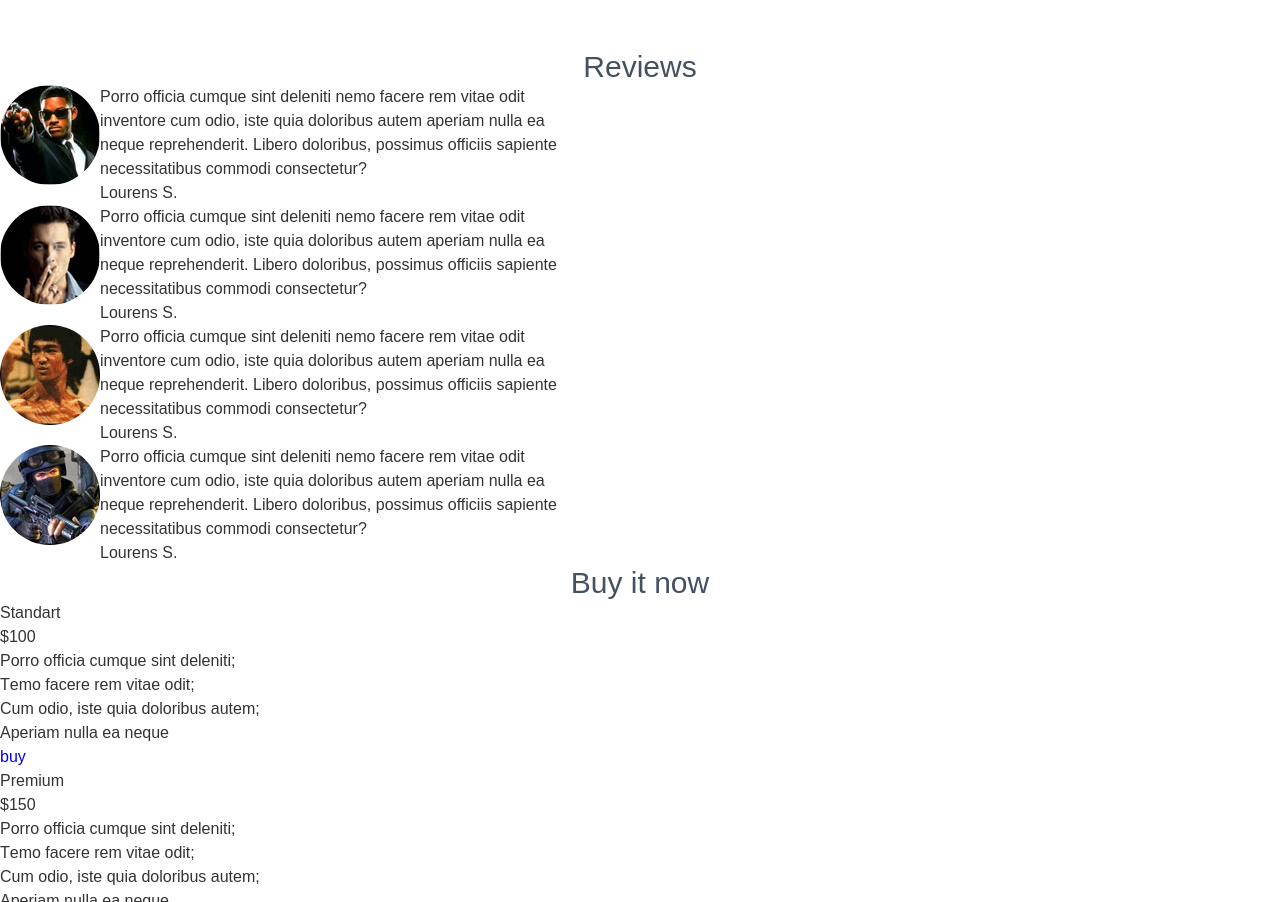
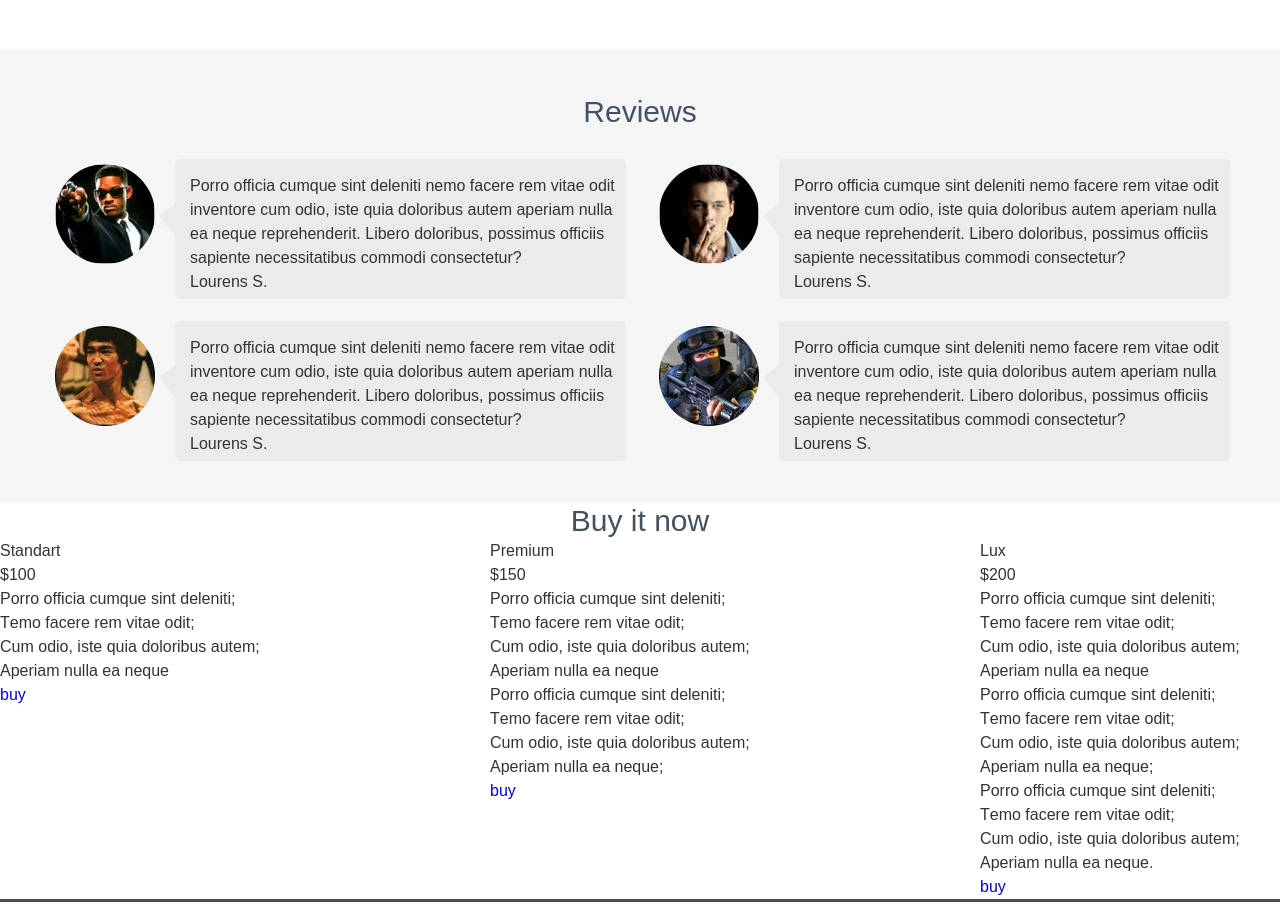
Before and after one commit to youngFrontendDeveloper/Lerning-HTML5-CSS3-source, a website: page src/index.html in a window 1280 px wide. Shown: the part 1788-2690 px from the top of the page. Drawn offline with nearby package versions, Linux system fonts and the light colour scheme; files that its build step writes are made by us from their sources.

Commit message:
Написала стили для Screenshots

```diff
--- a/src/index.html
+++ b/src/index.html
@@ -106,7 +106,7 @@
   <section class="scrinshots">
     <div class="container scrinshots__wrapper d-flex">
       <h2 class="title scrinshots__title">Screenshots</h2>
-      <figure class="description d-flex">
+      <figure class="description">
         <img class="description__img" src="img/1.jpg" alt="Изображение">
         <figcaption class="description__title">The description for the image
           <span class="description__body">Pariatur iure ab sunt nesciunt, quibusdam odio iste cumque itaque, ipsa vel
@@ -114,7 +114,7 @@
             perferendis nemo debitis dolor.</span>
         </figcaption>
       </figure>
-      <figure class="description d-flex">
+      <figure class="description">
         <img class="description__img" src="img/2.jpg" alt="Изображение">
         <figcaption class="description__title">The description for the image
           <span class="description__body">Pariatur iure ab sunt nesciunt, quibusdam odio iste cumque itaque, ipsa vel
@@ -122,7 +122,7 @@
             perferendis nemo debitis dolor.</span>
         </figcaption>
       </figure>
-      <figure class="description d-flex">
+      <figure class="description">
         <img class="description__img" src="img/3.jpg" alt="Изображение">
         <figcaption class="description__title">The description for the image
           <span class="description__body">Pariatur iure ab sunt nesciunt, quibusdam odio iste cumque itaque, ipsa vel
@@ -130,7 +130,7 @@
             perferendis nemo debitis dolor.</span>
         </figcaption>
       </figure>
-      <figure class="description d-flex">
+      <figure class="description">
         <img class="description__img" src="img/4.jpg" alt="Изображение">
         <figcaption class="description__title">The description for the image
           <span class="description__body">Pariatur iure ab sunt nesciunt, quibusdam odio iste cumque itaque, ipsa vel
@@ -142,8 +142,8 @@
   </section>
   <!-- +++++++++++ Reviews +++++++++++++ -->
   <section class="reviews">
-    <div class="container">
-      <h2 class="title">Reviews</h2>
+    <div class="container reviews__wrapper d-flex">
+      <h2 class="title reviews__title">Reviews</h2>
       <figure class="quote">
         <img class="quote__img" src="img/avatar-1.jpg" alt="Автор цитаты" width="100" height="100">
         <figcaption class="quote__caption">
@@ -192,7 +192,7 @@
   </section>
   <!-- +++++++++++ Buy +++++++++++++ -->
   <section class="buy">
-    <div class="container">
+    <div class="container buy__wrapper d-flex">
       <h2 class="title">Buy it now</h2>
       <div class="card">
         <h3 class="card__title">Standart</h3>
@@ -243,7 +243,7 @@
   </section>
   <!-- +++++++++++ Contacts +++++++++++++ -->
   <section class="contacts">
-    <div class="container">
+    <div class="container buy__wrapper d-flex">
       <h2 class="title title--color--white">Contacts</h2>
       <form action="post" class="form">
         <input class="form__item" type="text" placeholder="Your name:">
@@ -301,7 +301,7 @@
   </section>
   <!-- +++++++++++ Footer +++++++++++++ -->
   <footer class="footer">
-    <div class="container">
+    <div class="container buy__wrapper ">
       <p>Copyright &copy; 2014</p>
       <p>Product name · PSD HTML CSS</p>
     </div><!-- end container -->
--- a/src/style/blocks/description.less
+++ b/src/style/blocks/description.less
@@ -1,4 +1,8 @@
 .description {
+  display: flex;
+  flex-wrap: wrap;
+  justify-content: center;
+  align-items: flex-start;
   width: 100%;
   margin-bottom: 27px;
 
--- a/src/style/blocks/quote.less
+++ b/src/style/blocks/quote.less
@@ -1,39 +1,64 @@
 .quote {
   display: flex;
   flex-wrap: wrap;
+  justify-content: space-around;
+  width: 100%;
+  max-width: 540px;
   margin: 0;
+  margin-bottom: 22px;
+
+  @media(min-width: @width-tablet) {
+    width: 49%;
+  }
+
+  @media(min-width: @width-desktop) {
+    max-width: 576px;
+  }
 }
 
 .quote__img {
   display: block;
   width: 100px;
   height: 100px;
+  margin: 5px;
   border-radius: 50%;
-
 
   @media(min-width: @width-tablet) {
     width: 100px;
     height: 100px;
   }
-
-  // @media(min-width: @width-desktop) {
-  //   width: 483px;
-  // }
 }
 
 .quote__caption {
-  flex-basis: 260px;
+  position: relative;
+  flex-basis: 280px;
+  flex-grow: 1;
+  margin-left: 15px;
+  padding: 15px 10px 5px 15px;
+  background-color: @color-quote-bg;
+  border-radius: 5px;
+
+  @media(min-width: @width-desktop) {
+    width: 483px;
+  }
+
+  &::after {
+    content: "";
+    position: absolute;
+    width: 30px;
+    height: 24px;
+    left: -12px;
+    top: 35%;
+    background-color: @color-quote-bg;
+    transform: rotate(52deg);
+  }
 }
 
 .quote__body {
   width: 100%;
   margin: 0;
 
-  @media(min-width: @width-tablet) {
-    width: 300px;
-  }
-
   @media(min-width: @width-desktop) {
-    width: 483px;
+    max-width: 458px;
   }
 }
--- a/src/style/blocks/reviews.less
+++ b/src/style/blocks/reviews.less
@@ -1,19 +1,20 @@
 .reviews {
-  display: flex;
-  flex-wrap: wrap;
+  justify-content: center;
+  background-color: @color-grey-bg;
 }
 
-.reviews__text-box {
-  max-width: 100%;
-  flex-grow: 1;
+.reviews__wrapper {
+  padding: 25px 15px 0 15px;
 
   @media(min-width: @width-tablet) {
-    max-width: 300px;
-    flex-basis: 250px;
+    padding: 25px 20px 0 20px;
   }
 
   @media(min-width: @width-desktop) {
-    max-width: 580px;
-
+    padding: 45px 50px 20px 50px;
   }
 }
+
+.reviews__title {
+  margin-bottom: 29px;
+}
--- a/src/style/variables.less
+++ b/src/style/variables.less
@@ -4,6 +4,7 @@
 @color-base: #445161;
 @color-dark: #333333;
 @color-grey-bg: #f5f5f5;
+@color-quote-bg: #ebebeb;
 
 
 // @color-light-green: #e4fdf9;
```
